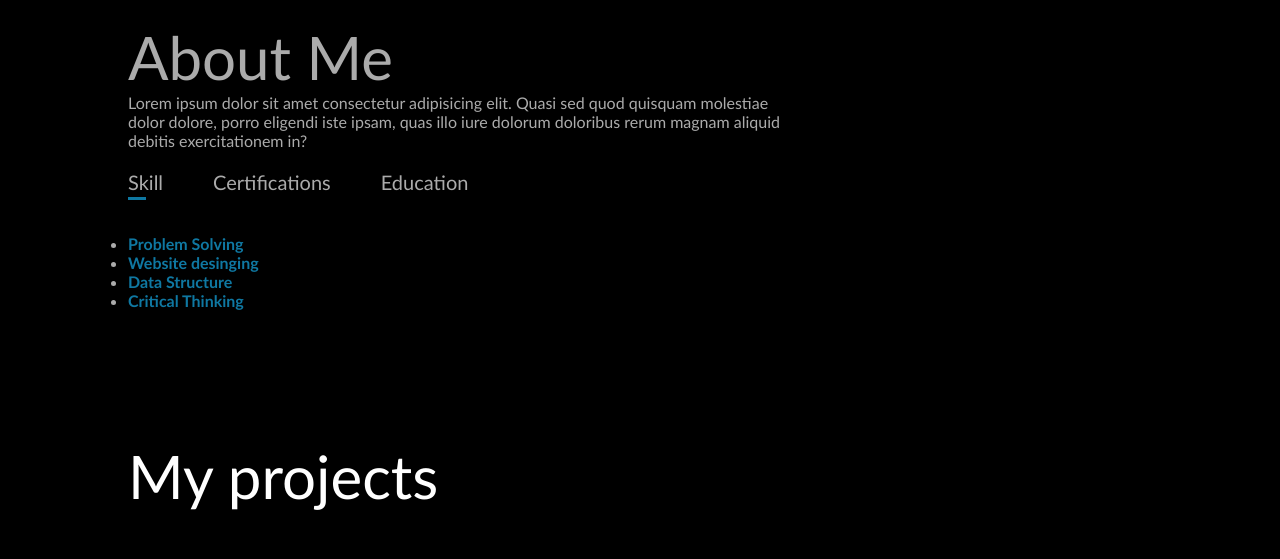
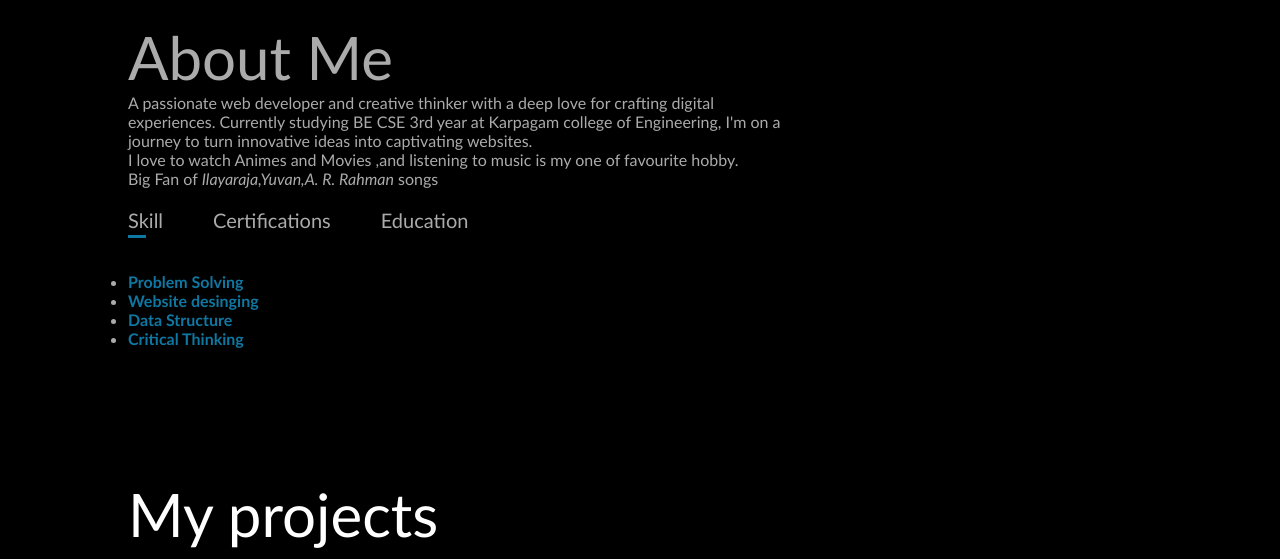
Before and after one commit to AlaguAravindA/portfolio, a plain HTML site: page index.html in a window 1280 px wide. Shown: the part 1255-1814 px from the top of the page. Drawn offline with nearby package versions, Linux system fonts and the light colour scheme; a web font is replaced by a local one.

Commit message:
Update index.html

```diff
--- a/index.html
+++ b/index.html
@@ -53,7 +53,7 @@
                     <h1 class="subtitle">About Me</h1>
                     <p>
 
-                        Lorem ipsum dolor sit amet consectetur adipisicing elit. Quasi sed quod quisquam molestiae dolor dolore, porro eligendi iste ipsam, quas illo iure dolorum doloribus rerum magnam aliquid debitis exercitationem in?
+                        A passionate web developer and creative thinker with a deep love for crafting digital experiences. Currently studying BE CSE 3rd year at Karpagam college of Engineering, I'm on a journey to turn innovative ideas into captivating websites. <br>I love to watch Animes and Movies ,and listening to music is my one of favourite  hobby. <br> Big  Fan of <i>Ilayaraja,Yuvan,A. R. Rahman</i> songs
                        </p>
 
 
```
